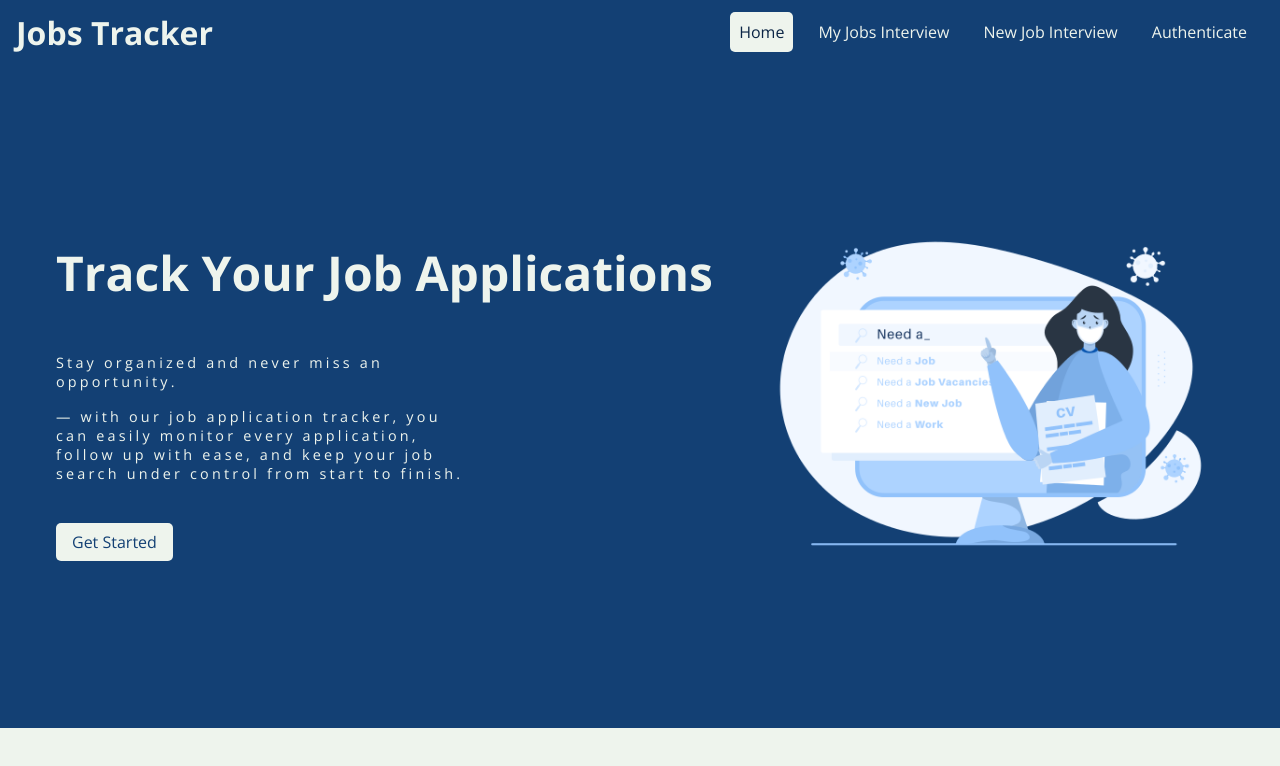
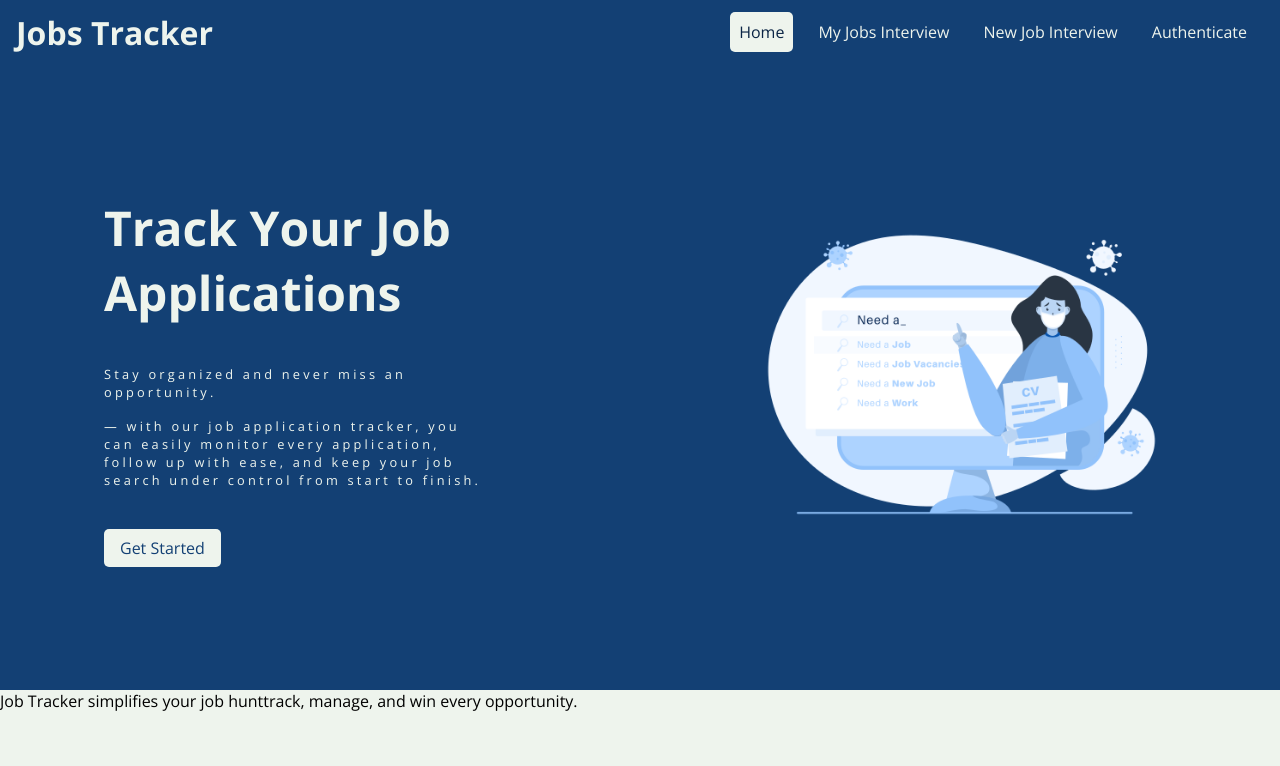
Before and after one commit to FedericoPiazzolla/job-tracker-mern, a React (Vite) app in the folder client/: page / in a window 1280 px wide. Shown: the top 766 px of the page. Built offline with nearby package versions, Linux system fonts and the light colour scheme.

Commit message:
add: hero component style

```diff
--- a/client/src/index.css
+++ b/client/src/index.css
@@ -34,7 +34,7 @@ img {
 .container {
   max-width: 1200px;
   margin: 0 auto;
-  padding: 0 1rem;
+  padding: 0 4rem;
 }
 
 .slide-in-left-enter {
--- /dev/null
+++ b/client/src/jobs/components/HeroTagLine.jsx
@@ -0,0 +1,15 @@
+import React from "react";
+import "./style/HeroTagLine.css";
+
+const HeroTagLine = () => {
+  return (
+    <div className="_container">
+      <p className="hero-tagline">
+        Job Tracker simplifies your job hunt
+        <span className="">track, manage, and win every opportunity.</span>
+      </p>
+    </div>
+  );
+};
+
+export default HeroTagLine;
--- a/client/src/jobs/components/style/Hero.css
+++ b/client/src/jobs/components/style/Hero.css
@@ -21,10 +21,10 @@
 
 .hero-content h1 {
   font-size: 3rem;
-  margin-bottom: 3rem;
+  margin-bottom: 2.5rem;
 }
 .hero-content p {
-  font-size: .9rem;
+  font-size: .8rem;
   letter-spacing: 0.2rem;
   margin-bottom: 3rem;
 }
--- a/client/src/jobs/pages/LandingPage.jsx
+++ b/client/src/jobs/pages/LandingPage.jsx
@@ -1,11 +1,13 @@
 import React from "react";
 import Hero from "../components/Hero";
+import HeroTagLine from "../components/HeroTagLine";
 
 const LandingPage = () => {
   return (
     <>
       <div className="landing-page">
         <Hero />
+        <HeroTagLine />
       </div>
     </>
   );
```
Also changed, not shown: client/src/jobs/components/style/HeroTagLine.css (added).
